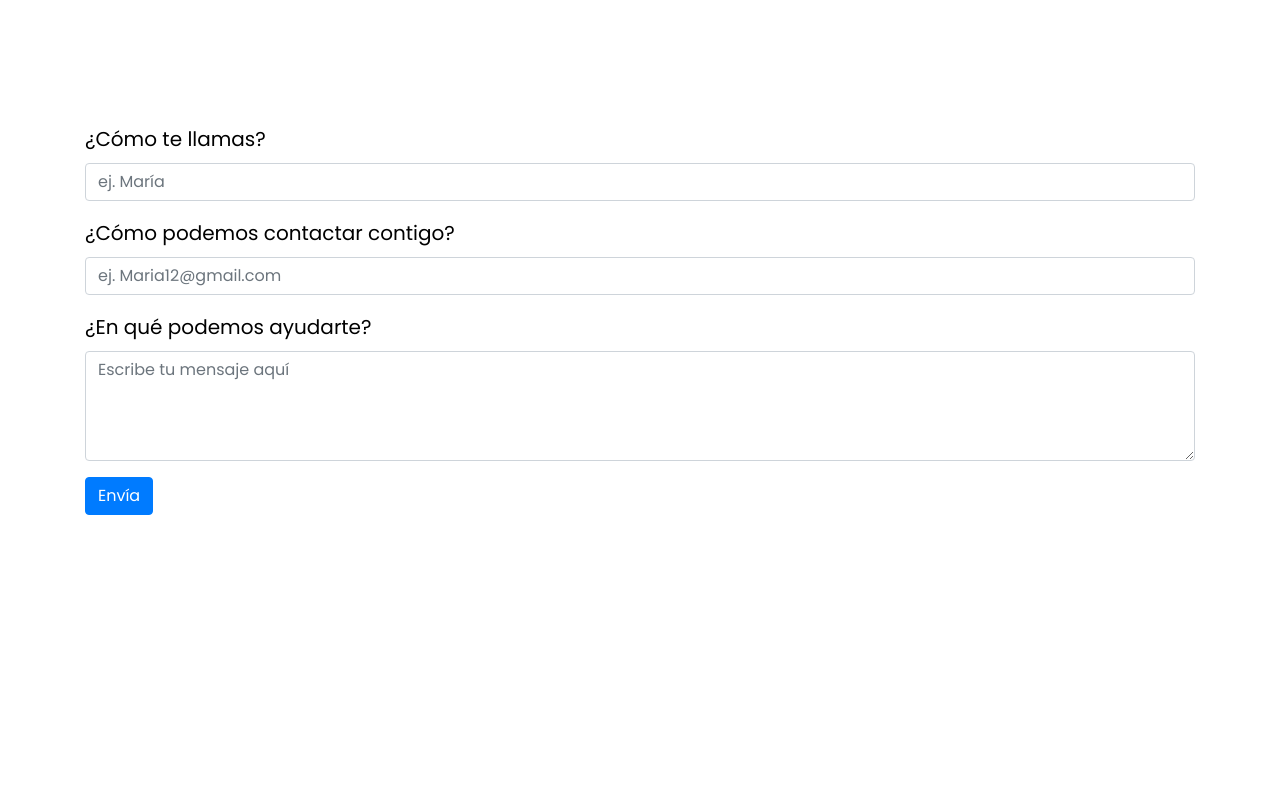
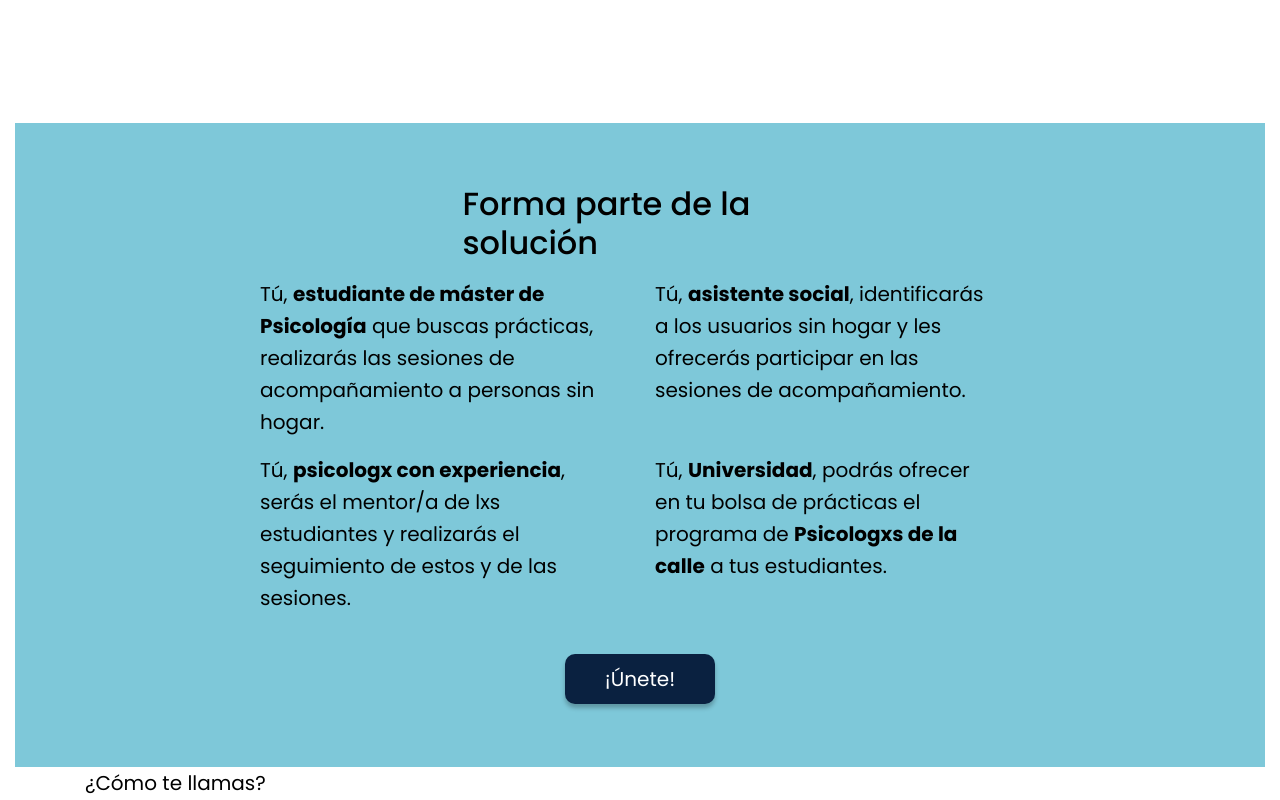
Before and after one commit to joannaWebDev/psicologxs-de-calle, a React (Create React App) app in the folder client/: page /psicologxs-de-calle/ in a window 1280 px wide. Shown: the part 3440-4240 px from the top of the page. Built offline with nearby package versions, Linux system fonts and the light colour scheme.

Commit message:
Add Solution sections and its style

```diff
--- a/client/src/pages/Home.css
+++ b/client/src/pages/Home.css
@@ -45,6 +45,16 @@
   margin-bottom: 15%;
 }
 
+.solution {
+  padding: 5%;
+  align-items: center;
+  background-color: var(--section-solucion-bg-color)
+}
+
+.solution-text {
+  max-width: 92%;
+}
+
 .porQueJumbotron {
   background-color: var(--section-metodologia-bg-color);
   padding: 3% 1% 12% 1%;
--- a/client/src/pages/Home.js
+++ b/client/src/pages/Home.js
@@ -56,6 +56,34 @@ const Home = () => {
           </div>
         </div>
       </section>
+
+      <section className="container-fluid solution">
+        <div className="row justify-content-center">
+          <div className="col-lg-4 col-md-6 col-sm-6">
+            <h3>Forma parte de la solución</h3>
+          </div>
+          <div className="row justify-content-center mt-2">
+            <div className="col-lg-4 col-md-6 col-sm-6">
+              <p className="solution-text"> Tú, <strong>estudiante de máster de Psicología</strong> que buscas prácticas, realizarás las sesiones de acompañamiento a personas sin hogar.</p>
+            </div>
+            <div className="col-lg-4 col-md-6 col-sm-6">
+              <p className="solution-text"> Tú, <strong>asistente social</strong>, identificarás a los usuarios sin hogar y les ofrecerás participar en las sesiones de acompañamiento.</p>
+            </div>
+          </div>
+          <div className="row justify-content-center">
+            <div className="col-lg-4 col-md-6 col-sm-6">
+              <p className="solution-text">  Tú, <strong>psicologx con experiencia</strong>, serás el mentor/a de lxs estudiantes y realizarás el seguimiento de estos y de las sesiones.</p>
+            </div>
+            <div className="col-lg-4 col-md-6 col-sm-6">
+              <p className="solution-text"> Tú, <strong>Universidad</strong>, podrás ofrecer en tu bolsa de prácticas el programa de <strong>Psicologxs de la calle</strong> a tus estudiantes.</p>
+            </div>
+          </div>
+          <div className="mt-4">
+            <JoinBtn />
+          </div>
+        </div>
+      </section>
+
           <MainForm/>
     </div>
   )
```
